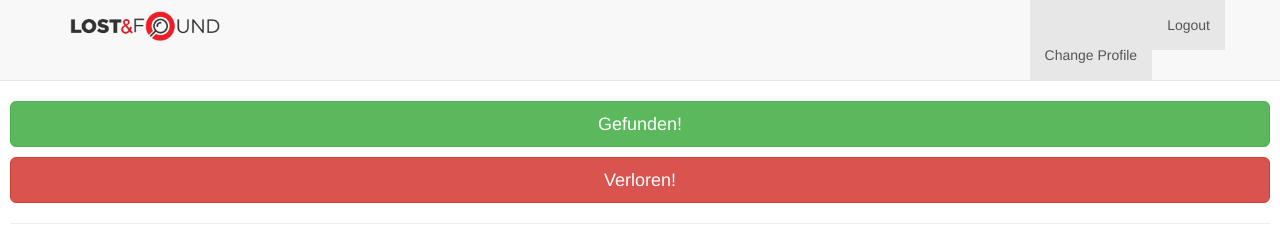
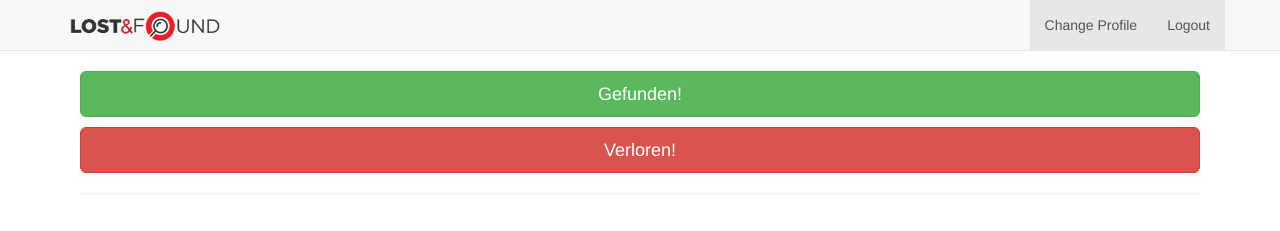
Before and after one commit to PlaceboClown/LostAndFound, a plain HTML site: page index.html in a window 1280 px wide. Shown: the top 231 px of the page. Drawn offline with nearby package versions, Linux system fonts and the light colour scheme.

Commit message:
Fixed bug with fullsize navbar in index.html

```diff
--- a/index.html
+++ b/index.html
@@ -13,6 +13,8 @@
 </head>
 
 <body>
+    <!-- Header-->
+    <div class="header">
         <nav class="navbar navbar-default navbar-fixed-top" role="navigation">
             <div id="divContainer" class="container">
                 <div class="navbar-header">
@@ -24,7 +26,7 @@
                     </button>
                     <a class="navbar-brand navbar-left" href="./index.html">
                         <img src="img/logo.png" style="height: 30px; position: relative; bottom: 4px">
-					<a>
+                    </a>
                 </div>
                 <div id="navbarContent" class="collapse navbar-collapse">
                     <ul class="nav navbar-nav navbar-right">
@@ -34,6 +36,9 @@
                 </div>
             </div>
         </nav>
+    </div>
+
+    <div class="container">
         <div id="content">
             <div class="row">
                 <div class="col-xs-12">
@@ -74,6 +79,7 @@
                 </div>
             </div>
         </div>
+    </div>
     <!-- Bootstrap -->
     <script src="https://ajax.googleapis.com/ajax/libs/jquery/1.11.3/jquery.min.js"></script>
     <script src="js/bootstrap.min.js"></script>
```
Lines whose indentation alone changed are shown as unchanged.
